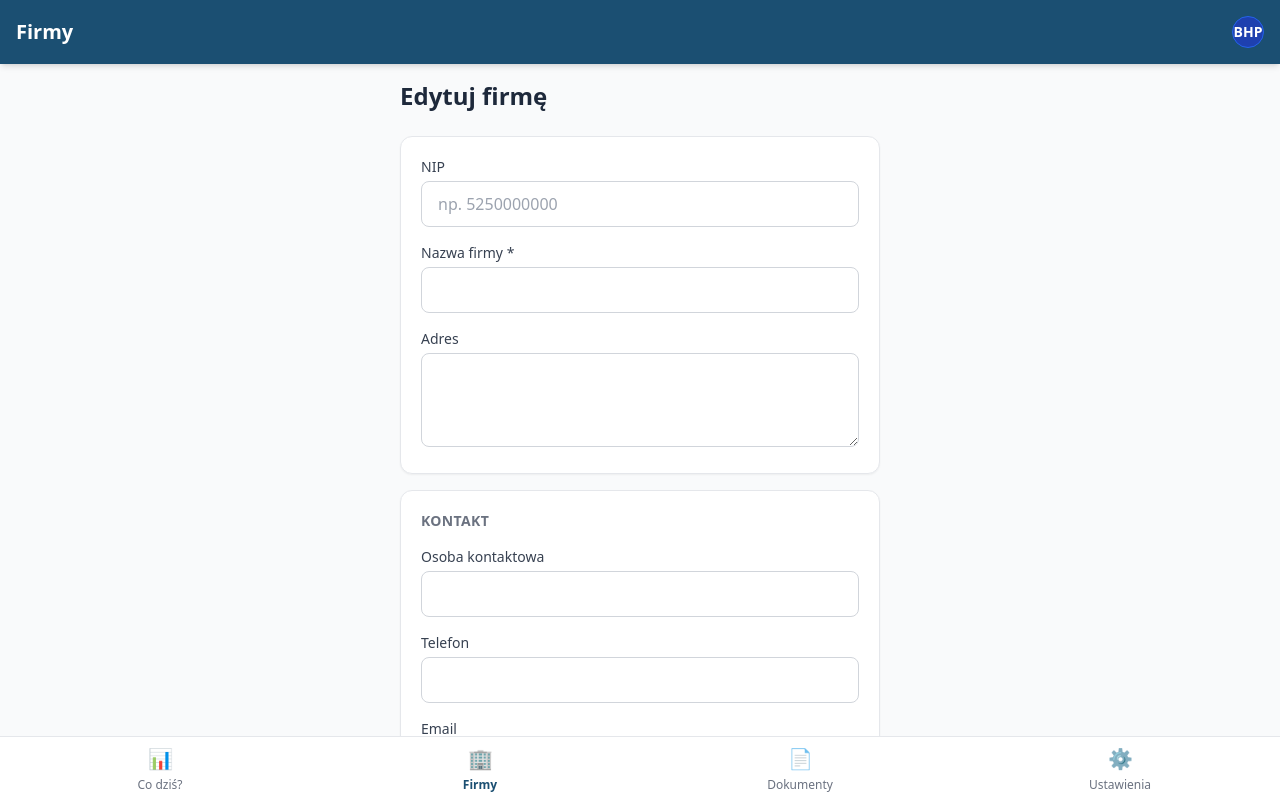
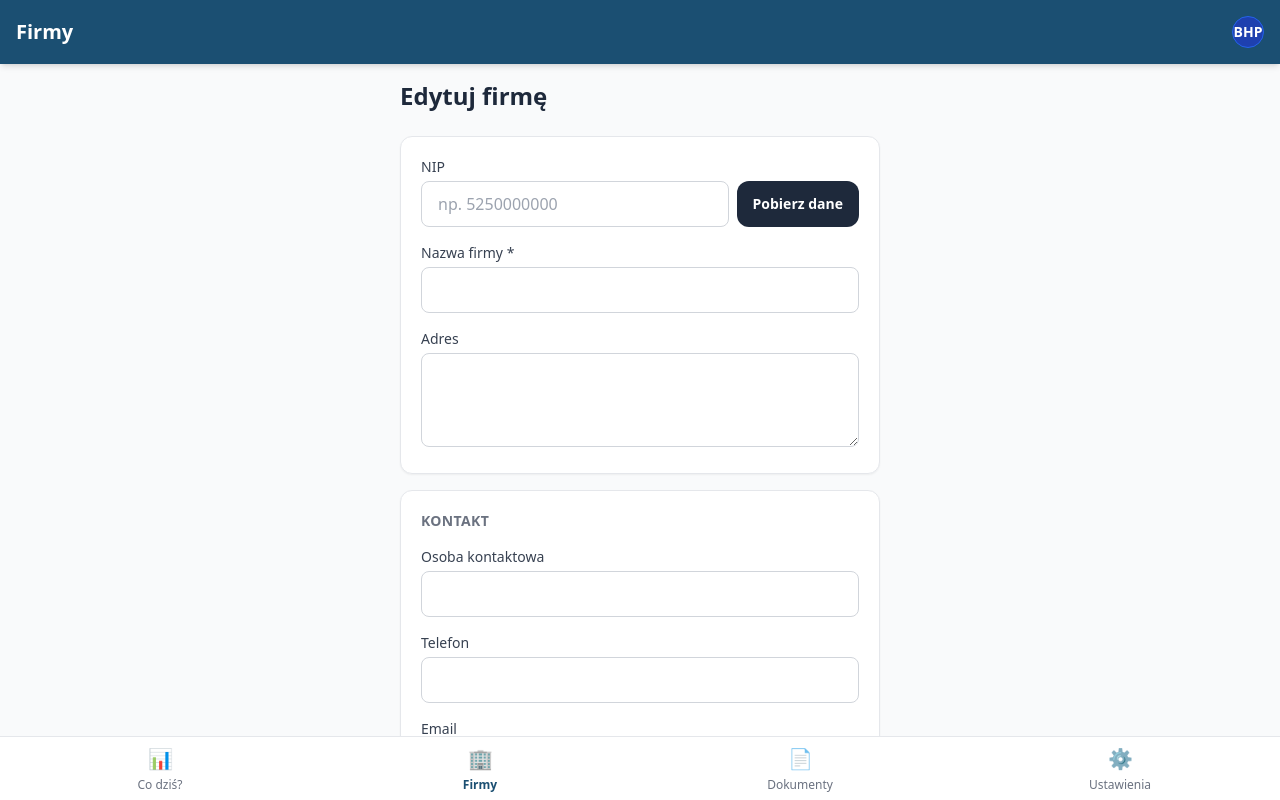
Before and after one commit to RafalWoz/terminarzBHP, a React (Vite) app: page /#/firms/1/edit in a window 1280 px wide. Built offline with nearby package versions, Linux system fonts and the light colour scheme.

Commit message:
fix: show GUS lookup button in edit mode and ensure imports are correct

```diff
--- a/src/pages/FirmForm.jsx
+++ b/src/pages/FirmForm.jsx
@@ -79,7 +79,6 @@ export default function FirmForm() {
               className="flex-1 px-4 py-2.5 border border-gray-300 rounded-lg focus:ring-2 focus:ring-primary focus:border-primary outline-none transition-all"
               placeholder="np. 5250000000"
             />
-            {!isEdit && (
             <button
               type="button"
               onClick={handleGusLookup}
@@ -88,7 +87,6 @@ export default function FirmForm() {
             >
               {loadingGus ? '⏳' : 'Pobierz dane'}
             </button>
-            )}
           </div>
         </label>
         <Field label="Nazwa firmy *" value={form.name}
```
Lines whose indentation alone changed are shown as unchanged.
